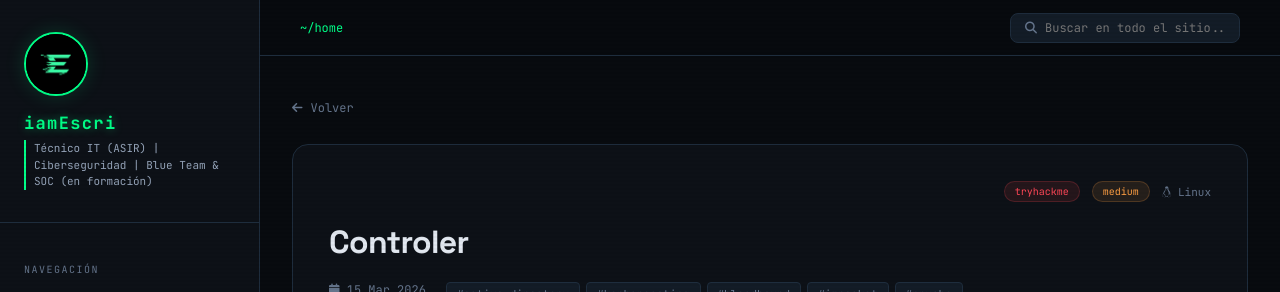
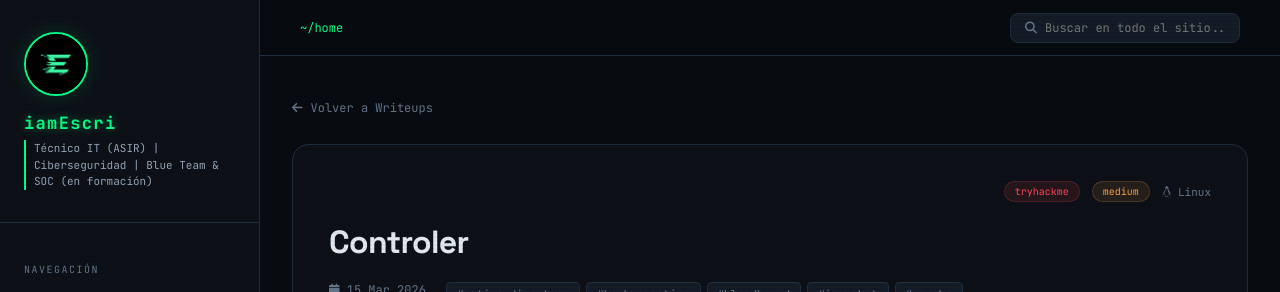
Before and after one commit to iamEscri/iamescri.github.io, a Jekyll site: the page built from _posts/writeups/2026-03-15-vulnyx-controler.md, in a window 1280 px wide and 900 px high. Shown: the top 292 px of the window. Built offline with Jekyll 4.4.1, drawn with Linux system fonts in a browser that asks for light colours.

Commit message:
Update writeup.html

```diff
--- a/_layouts/writeup.html
+++ b/_layouts/writeup.html
@@ -23,8 +23,8 @@
   {% include topbar.html %}
   <div class="content">
 
-    <a href="{{ '/' | relative_url }}" class="back-btn">
-      <i class="fas fa-arrow-left"></i> Volver
+    <a href="{{ '/#writeups' | relative_url }}" class="back-btn">
+      <i class="fas fa-arrow-left"></i> Volver a Writeups
     </a>
 
     <div class="post-layout">
```
